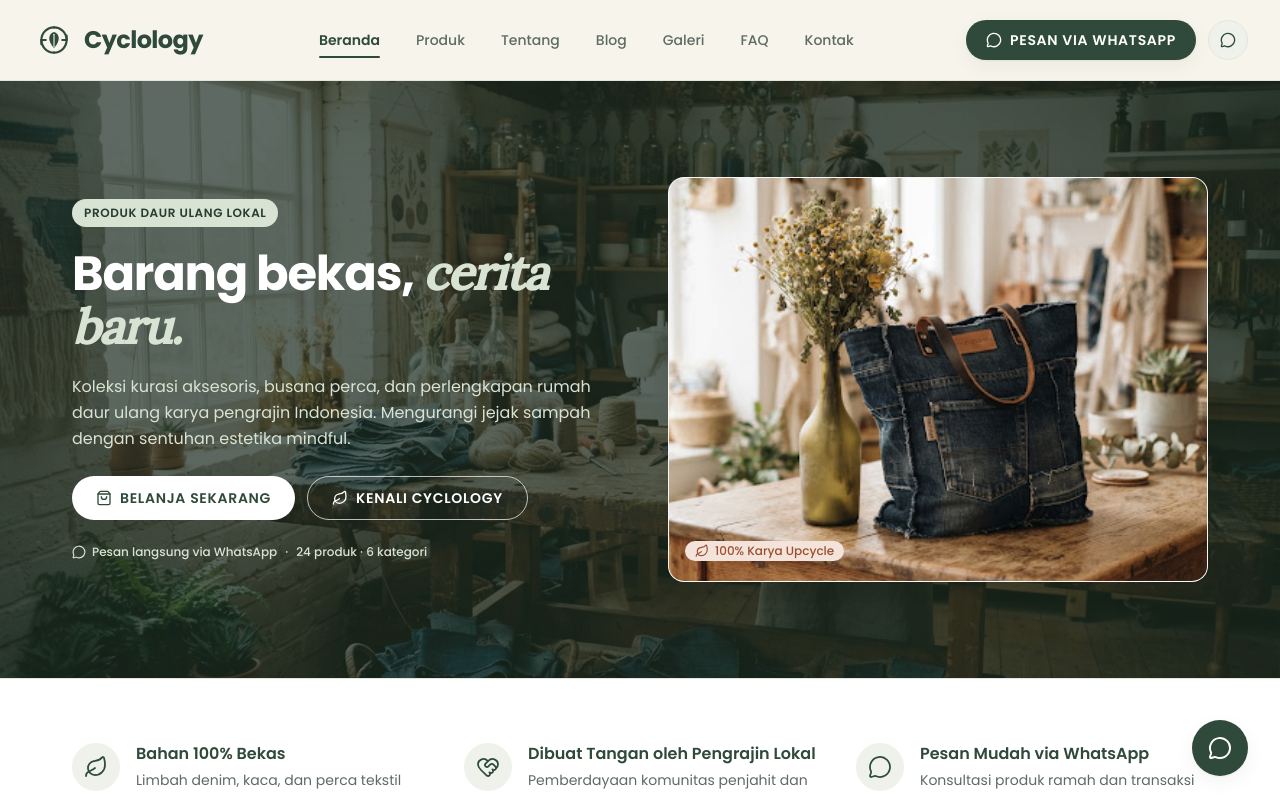
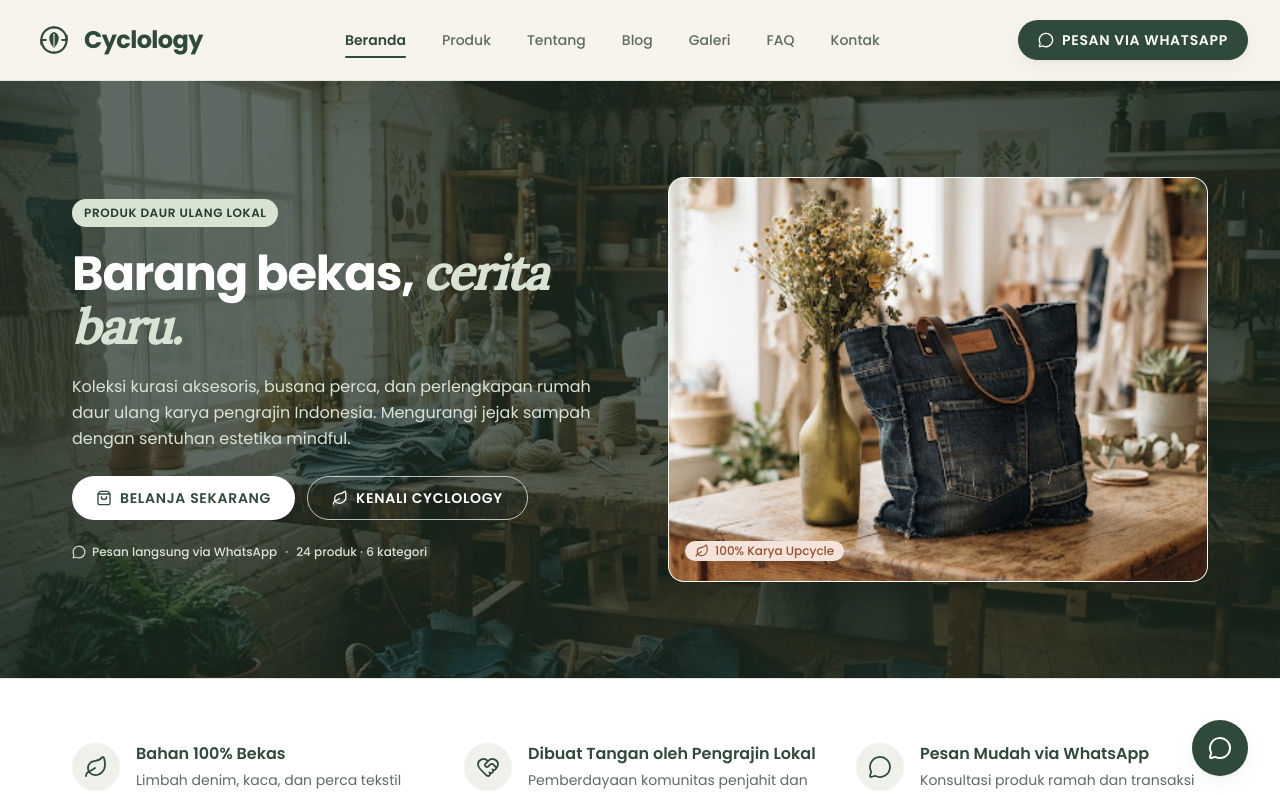
Before and after one commit to Ryoman2004/cyclology, a Next.js app: page / in a window 1280 px wide. Shown: the top 795 px of the page. Built offline with nearby package versions, Linux system fonts and the light colour scheme.

Commit message:
fix: hapus tombol ikon chat di navbar, sisakan tombol Pesan via WhatsApp

```diff
--- a/src/components/layout/Navbar.tsx
+++ b/src/components/layout/Navbar.tsx
@@ -99,17 +99,6 @@ export function Navbar({ minimal = false }: NavbarProps) {
           >
             <MessageCircle className="h-4 w-4 shrink-0" aria-hidden="true" />
             <span>Pesan via WhatsApp</span>
-          </a>
-
-          {/* Avatar admin: tautan WhatsApp (design/home.png menampilkan avatar di sisi ini) */}
-          <a
-            href={waUrl}
-            target="_blank"
-            rel="noopener noreferrer"
-            aria-label="Hubungi admin Cyclology via WhatsApp"
-            className="flex h-10 w-10 shrink-0 items-center justify-center overflow-hidden rounded-full border border-line bg-sage-50 text-moss-600 transition-colors duration-150 hover:bg-sage-200 focus-visible:outline-none focus-visible:ring-2 focus-visible:ring-sage-500 focus-visible:ring-offset-2"
-          >
-            <MessageCircle className="h-4 w-4" aria-hidden="true" />
           </a>
 
           {/* Mobile Hamburger Button */}
```
